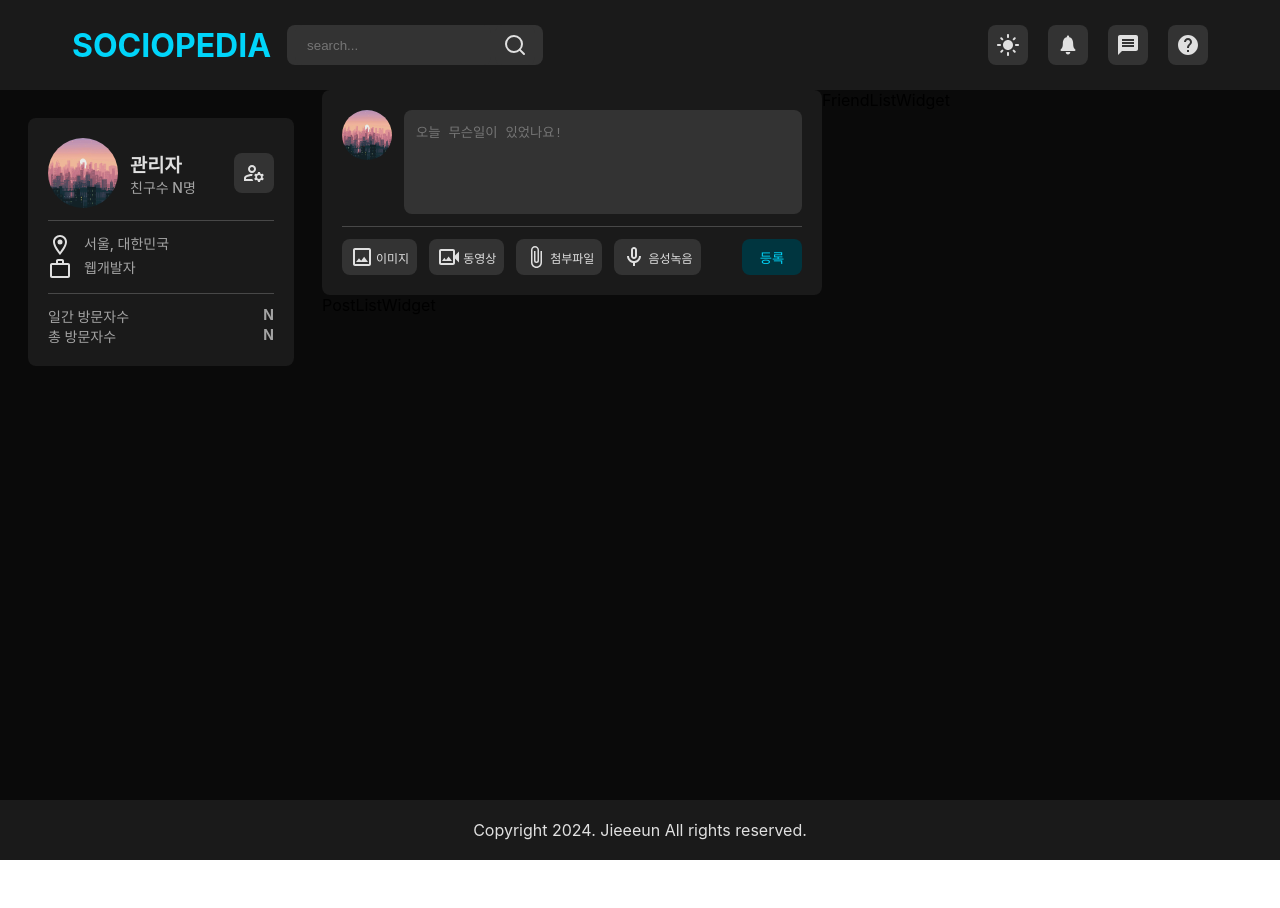
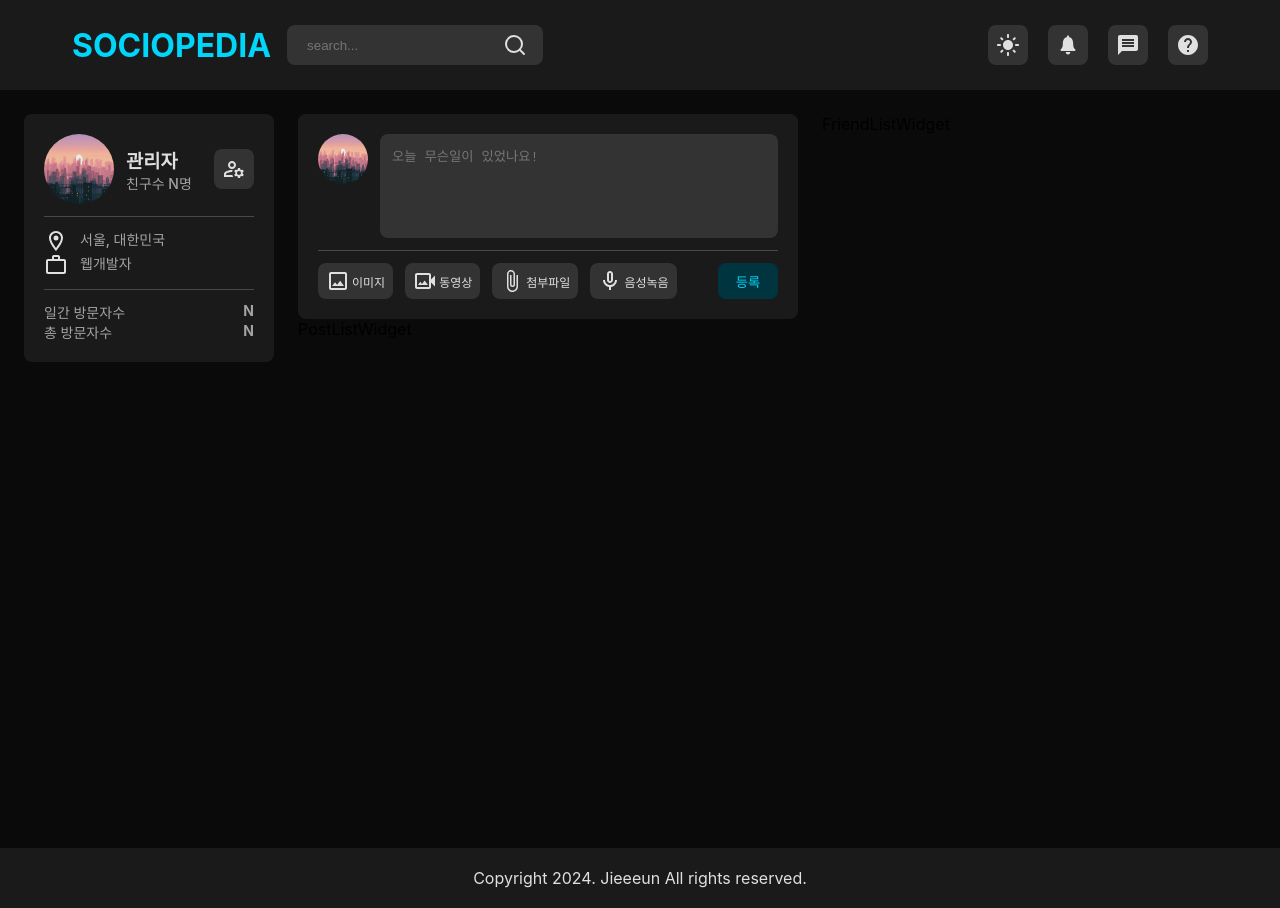
Before and after one commit to jieeeun2/sns_ts_react, a React (Create React App) app: page / in a window 1280 px wide. Before the commit the page ends 860 px from the top, so only its background shows below. Built offline with nearby package versions, Linux system fonts and the light colour scheme.

Commit message:
feat: 재사용컴포넌트 사용에 따른 코드 변경

```diff
--- a/src/components/home/ProfileWidget.tsx
+++ b/src/components/home/ProfileWidget.tsx
@@ -1,6 +1,6 @@
 import styled from 'styled-components'
 import { MdOutlineManageAccounts, MdOutlineLocationOn, MdOutlineWorkOutline } from 'react-icons/md'
-import { IconButton, FlexBetween, Hr, WidgetLayout } from 'styles/ReuseableComponent'
+import { IconButton, FlexBetween, Hr, WidgetLayout, Span } from 'styles/ReuseableComponent'
 
 const ProfileWidget = () => {
   return (
@@ -10,7 +10,7 @@
           <img src='/images/profileImage.jpg' />
           <div>
             <h3>관리자</h3>
-            <span>친구수 N명</span>
+            <Span>친구수 N명</Span>
           </div>
         </UserInfoSection>
         <IconButton>
@@ -21,22 +21,22 @@
       <UserInfoDetailBox>
         <div>
           <MdOutlineLocationOn className='icon' />
-          <span>서울, 대한민국</span>
+          <Span>서울, 대한민국</Span>
         </div>
         <div>
           <MdOutlineWorkOutline className='icon' />
-          <span>웹개발자</span>
+          <Span>웹개발자</Span>
         </div>
       </UserInfoDetailBox>
       <Hr />
       <VisitorInfoBox>
         <div>
-          <span>일간 방문자수</span>
-          <span className='bold'>N</span>
+          <Span>일간 방문자수</Span>
+          <Span className='bold'>N</Span>
         </div>
         <div>
-          <span>총 방문자수</span>
-          <span className='bold'>N</span>
+          <Span>총 방문자수</Span>
+          <Span className='bold'>N</Span>
         </div>
       </VisitorInfoBox>
     </ProfileWidgetLayout>
@@ -47,8 +47,7 @@
 
 const ProfileWidgetLayout = styled(WidgetLayout)`
   width: 250px;
-  margin: 28px;
-  color: ${({ theme }) => theme.neutral.dark};
+  box-sizing: border-box;
 
   & > div {
     margin: 12px;
@@ -56,34 +55,21 @@
 
   .icon {
     font-size: 24px;
-    color: ${({ theme }) => theme.neutral.dark};
-  }
-
-  span {
-    font-size: 14px;
-    font-weight: 500;
-    color: ${({ theme }) => theme.neutral.mediumMain};
-
-    &.bold {
-      font-weight: 700;
-    }
   }
 `
 
-const UserInfoBox = styled(FlexBetween)`
-  display: flex;
-
-  img {
-    width: 70px;
-    height: 70px;
-    border-radius: 50%;
-  }
-`
+const UserInfoBox = styled(FlexBetween)``
 
 const UserInfoSection = styled.div`
   display: flex;
   align-items: center;
   gap: 12px;
+
+  & > img {
+    width: 70px;
+    height: 70px;
+    border-radius: 50%;
+  }
 `
 
 const UserInfoDetailBox = styled.div`
--- a/src/layout/Header.tsx
+++ b/src/layout/Header.tsx
@@ -80,7 +80,6 @@
   }
 
   .icon {
-    color: ${({ theme }) => theme.neutral.dark};
     font-size: 24px;
   }
 `
@@ -107,6 +106,11 @@
   width: 240px;
   padding: 0 8px;
   gap: 4px;
+
+  & > button {
+    box-shadow: none;
+    border-radius: 50%;
+  }
 `
 
 const MenuBox = styled.div`
--- a/src/pages/HomePage.tsx
+++ b/src/pages/HomePage.tsx
@@ -26,5 +26,7 @@
 const HomePageLayout = styled.div`
   height: calc(100dvh - 90px);
   display: flex;
+  gap: 24px;
+  padding: 24px;
   background: ${({ theme }) => theme.background.default};
 `
```
